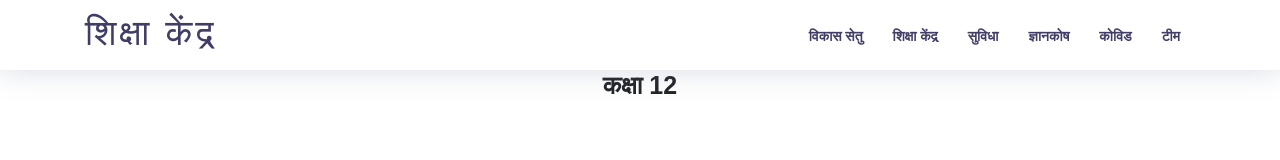
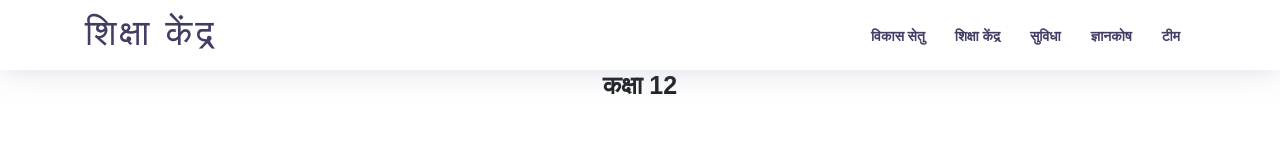
Before and after one commit to ideate-zero/zerobug, a plain HTML site: page study.html in a window 1280 px wide. Shown: the top 160 px of the page. Drawn offline with nearby package versions, Linux system fonts and the light colour scheme; a web font is replaced by a local one.

Commit message:
Update study.html

```diff
--- a/study.html
+++ b/study.html
@@ -63,7 +63,7 @@
           <li><a href="study.html">शिक्षा केंद्र</a></li>
           <li><a href="places.html">सुविधा</a></li>
           <li><a href="gov.html">ज्ञानकोष</a>
-           <li><a href="covid.html">कोविड</a></li>
+
 		   <li><a href="team.html">टीम</a></li>
         </ul>
       </nav>
```
